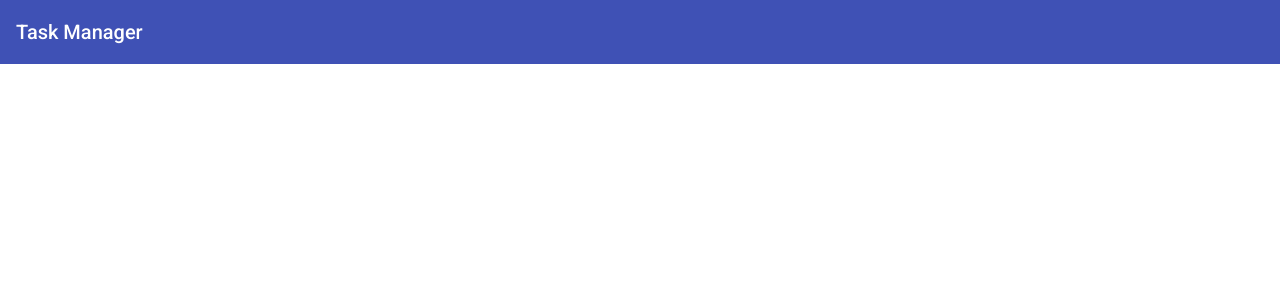
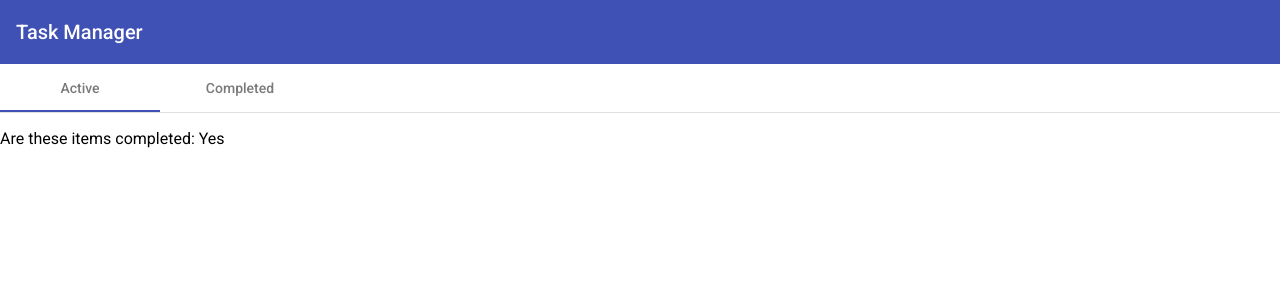
Before and after one commit to mattgills/task-angular-frontend, an Angular app: page / in a window 1280 px wide. Shown: the top 300 px of the page. Built offline with nearby package versions, Linux system fonts and the light colour scheme.

Commit message:
Adds task container and task list.  Task container will include two tabs - one for active and inactive tasks.  Each tab will render a task list (sub component).

```diff
--- a/src/app/app.component.html
+++ b/src/app/app.component.html
@@ -1 +1,2 @@
 <app-nav></app-nav>
+<app-task-container></app-task-container>
--- a/src/app/app.module.ts
+++ b/src/app/app.module.ts
@@ -5,11 +5,15 @@ import { AppComponent } from './app.component';
 import { BrowserAnimationsModule } from '@angular/platform-browser/animations';
 import { NavComponent } from './nav/nav.component';
 import { MaterialModule } from './material/material.module';
+import { TaskContainerComponent } from './task-container/task-container.component';
+import { TaskListComponent } from './task-list/task-list.component';
 
 @NgModule({
   declarations: [
     AppComponent,
-    NavComponent
+    NavComponent,
+    TaskContainerComponent,
+    TaskListComponent
   ],
   imports: [
     BrowserModule,
--- /dev/null
+++ b/src/app/task-container/task-container.component.html
@@ -0,0 +1,8 @@
+<mat-tab-group animationDuration="0ms">
+    <mat-tab label="Active">
+        <app-task-list [completed]="true"></app-task-list>
+    </mat-tab>
+    <mat-tab label="Completed">
+        <app-task-list [completed]="false"></app-task-list>
+    </mat-tab>
+</mat-tab-group>
--- /dev/null
+++ b/src/app/task-container/task-container.component.ts
@@ -0,0 +1,15 @@
+import { Component, OnInit } from '@angular/core';
+
+@Component({
+  selector: 'app-task-container',
+  templateUrl: './task-container.component.html',
+  styleUrls: ['./task-container.component.css']
+})
+export class TaskContainerComponent implements OnInit {
+
+  constructor() { }
+
+  ngOnInit(): void {
+  }
+
+}
--- /dev/null
+++ b/src/app/task-list/task-list.component.html
@@ -0,0 +1 @@
+<p>Are these items completed: {{ completed ? 'Yes' : 'No' }}</p>
--- /dev/null
+++ b/src/app/task-list/task-list.component.ts
@@ -0,0 +1,16 @@
+import { Component, OnInit, Input } from '@angular/core';
+
+@Component({
+  selector: 'app-task-list',
+  templateUrl: './task-list.component.html',
+  styleUrls: ['./task-list.component.css']
+})
+export class TaskListComponent implements OnInit {
+  @Input() completed: Boolean;
+
+  constructor() { }
+
+  ngOnInit(): void {
+  }
+
+}
```
Also changed, not shown: src/app/material/material.module.ts (+5 -2 lines), src/app/task-container/task-container.component.css (added), src/app/task-list/task-list.component.css (added), 2 other files (tests, documents, lock files or other folders).
